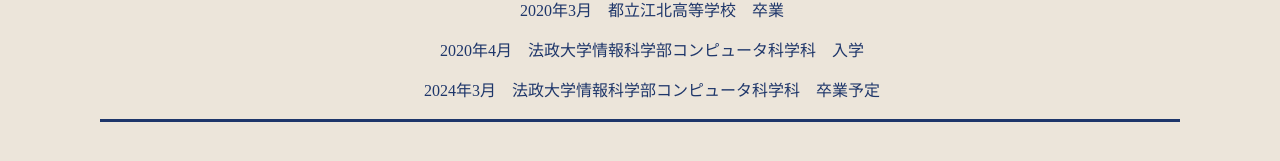
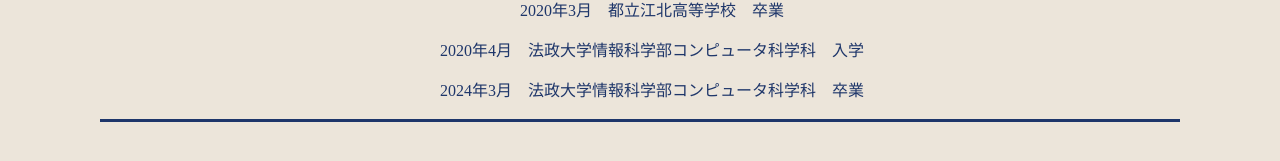
Before and after one commit to chutake/introduction_2, a React (Create React App) app: page / in a window 1280 px wide. Shown: the part 1189-1350 px from the top of the page. Built offline with nearby package versions, Linux system fonts and the light colour scheme.

Commit message:
modified

```diff
--- a/src/components/MainUpbringing.js
+++ b/src/components/MainUpbringing.js
@@ -10,7 +10,7 @@
           <li>2017年4月　都立江北高等学校　入学</li>
           <li>2020年3月　都立江北高等学校　卒業</li>
           <li>2020年4月　法政大学情報科学部コンピュータ科学科　入学</li>
-          <li>2024年3月　法政大学情報科学部コンピュータ科学科　卒業予定</li>
+          <li>2024年3月　法政大学情報科学部コンピュータ科学科　卒業</li>
         </ul>
       </div>
     );
```
